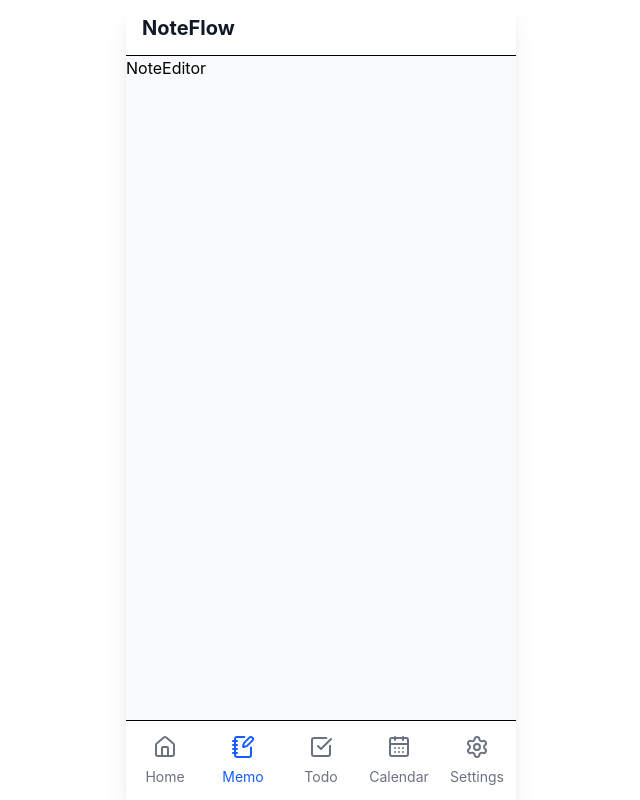
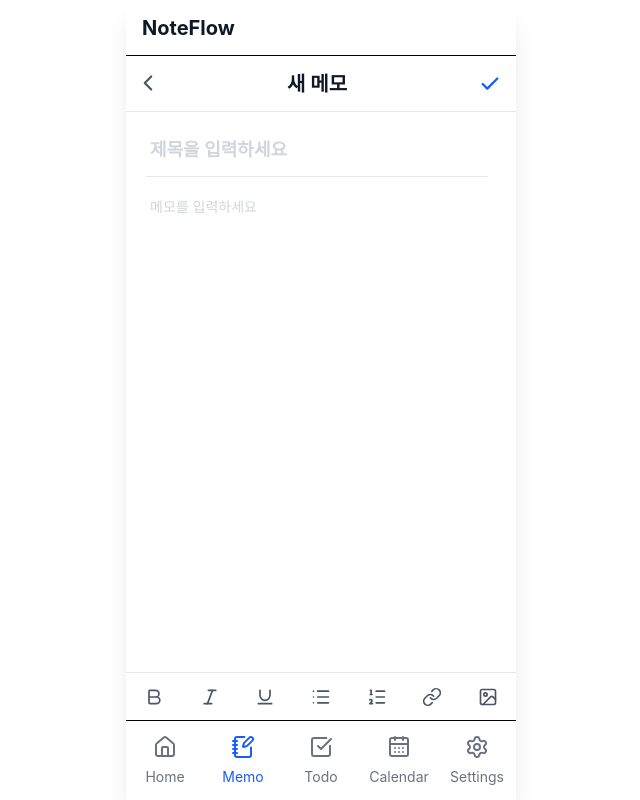
Before and after one commit to yeji0517/noteflow, a React (Vite) app in the folder frontend/: page /memo/new in a window 1280 px wide. Shown: the whole page, without its empty margins (319-959 px from the left). Built offline with nearby package versions, Linux system fonts and the light colour scheme.

Commit message:
feat: Memo UI 및 메모 작성 화면 구현

```diff
--- /dev/null
+++ b/frontend/src/components/memo/EditorToolbar.tsx
@@ -0,0 +1,44 @@
+import {Bold, Italic, Underline, List, ListOrdered, Link, Image,} from "lucide-react";
+
+function EditorToolbar(){
+    return (
+        <div className="flex
+                h-12
+                w-full
+                shrink-0
+                border-t
+                border-gray-200
+                bg-white">
+            <button type="button" aria-label="굵게" className="flex flex-1 items-center justify-center rounded-lg text-gray-600 transition-colors duration-200 hover:bg-gray-100 hover:text-gray-900">
+                <Bold size={20}/>
+            </button>
+
+            <button type="button" aria-label="기울임" className="flex flex-1 items-center justify-center rounded-lg text-gray-600 transition-colors duration-200 hover:bg-gray-100 hover:text-gray-900">
+                <Italic size={20}/>
+            </button>
+
+            <button type="button" aria-label="밑줄" className="flex flex-1 items-center justify-center rounded-lg text-gray-600 transition-colors duration-200 hover:bg-gray-200 hover:text-gray-900">
+                <Underline size={20}/>
+            </button>
+
+            <button type="button" aria-label="글머리 기호" className="flex flex-1 items-center justify-center rounded-lg text-gray-600 transition-colors duration-200 hover:bg-gray-100 hover:text-gray-900">
+                <List size={20}/>
+            </button>
+
+            <button type="button" aria-label="번호 목록" className="flex flex-1 items-center justify-center rounded-lg text-gray-600 transition-colors duration-200 hover:bg-gray-100 hover:text-gray-900">
+                <ListOrdered size={20}/>
+            </button>
+
+            <button type="button" aria-label="링크" className="flex flex-1 items-center justify-center rounded-lg text-gray-600 transition-colors duration-200 hover:bg-gray-100 hover:text-gray-900">
+                <Link size={20}/>
+            </button>
+
+            <button type="button" aria-label="이미지 첨부" className="flex flex-1 items-center justify-center rounded-lg text-gray-600 transition-colors duration-200 hover:bg-gray-100 hover:text-gray-900">
+                <Image size={20}/>
+            </button>
+
+        </div>
+    );
+}
+
+export default EditorToolbar;
--- a/frontend/src/pages/NoteEditor.tsx
+++ b/frontend/src/pages/NoteEditor.tsx
@@ -1,5 +1,54 @@
+import { ChevronLeft, Check } from "lucide-react";
+import EditorToolbar from "../components/memo/EditorToolbar";
+
 function NoteEditor() {
-  return <h1>NoteEditor</h1>;
+  return (
+    <div className="flex h-full flex-col bg-white">
+      {/*상단 영역*/}
+      <header className="flex h-14 shrink-0 items-center justify-between border-b border-gray-200 px-2">
+        <button
+        type="button"
+        aria-label="뒤로가기"
+        className="
+        flex h-7 w-7 item-center justify-center rounded-full text-gray-600 transition-colors duration-200 hover:bg-gray-100 hover:text-gray-900"
+        >
+          <ChevronLeft size={26}/>
+        </button>
+
+        <h1 className="text-xl font-semibold text-gray-900">
+          새 메모
+        </h1>
+
+        <button
+        type="button"
+        aria-label="저장"
+        className="
+        flex h-9 w-9 items-center justify-center rounded-full text-blue-600 transition-colors duration-200 hover:bg-blue-50 hover:text-blue-700"
+        >
+          <Check size={22} strokeWidth={2.5}/>
+        </button>
+      </header>
+
+      {/* 메모 작성 영역 */}
+      <main className="flex-1 overflow-y-auto px-6 py-6">
+        <input
+        type="text"
+        placeholder="제목을 입력하세요"
+        className="w-full border-none bg-transparent text-lg font-semibold text-gray-900 outline-none placeholder:text-gray-300"
+        />
+
+        <div className="my-3 -ml-1 h-px w-[100%] bg-gray-200"/>
+
+        <textarea
+        placeholder="메모를 입력하세요"
+        className="mt-1 min-h-[600px] w-full resize-none border-none bg-transparent text-sm leading-7 text-gray-800 outline-none placeholder:text-gray-300"
+        />
+      </main>
+      {/* 하단 편집 툴바 */}
+      <EditorToolbar/>
+    </div>
+
+  );
 }
 
 export default NoteEditor;
```
